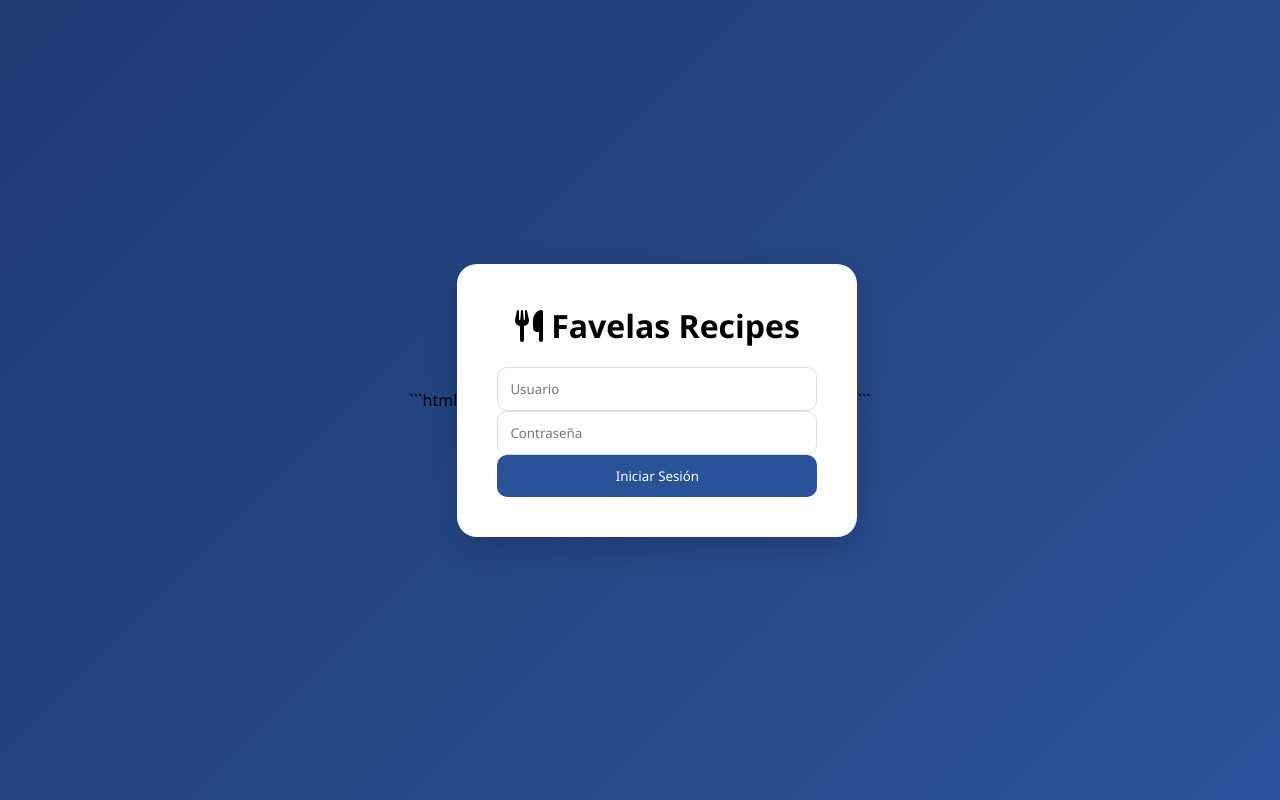
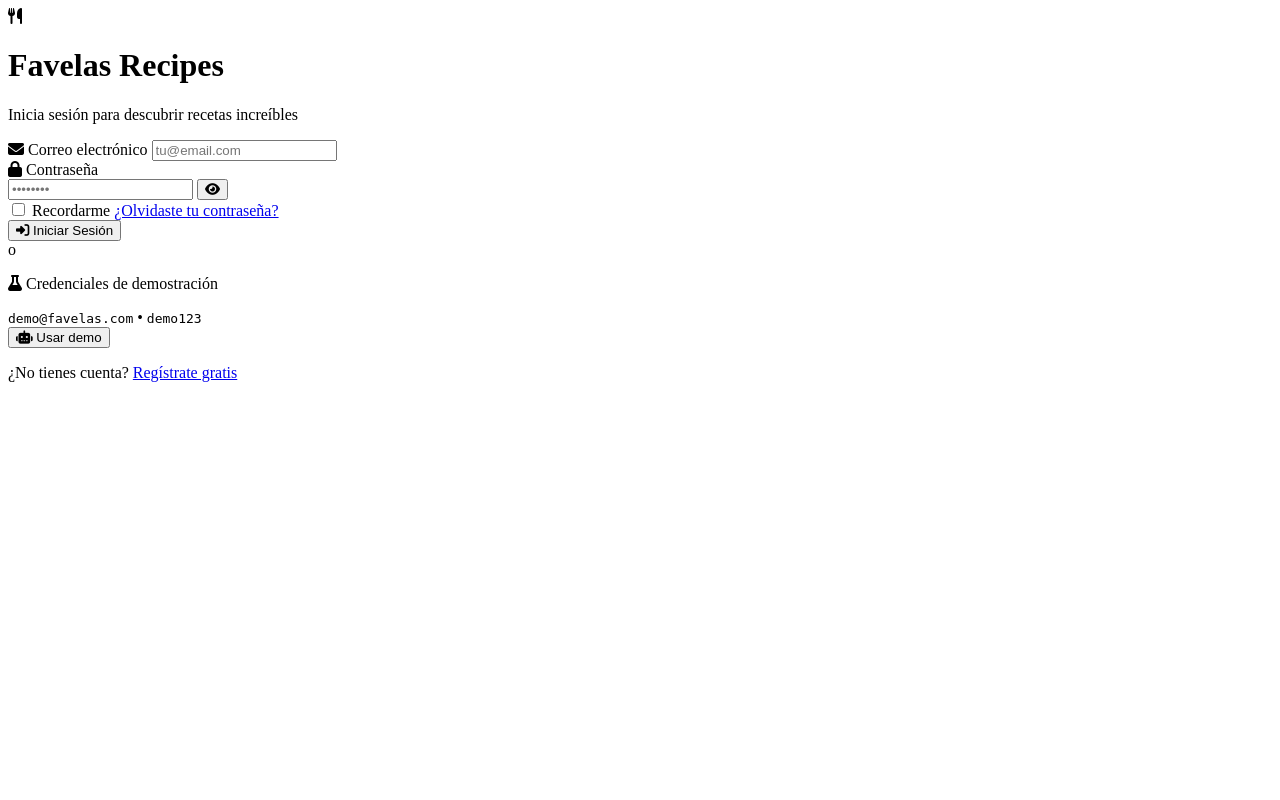
Before and after one commit to Sebasbehe/Favelas-recipes, a FastAPI app: page /login in a window 1280 px wide. Run offline with FastAPI, Linux system fonts and the light colour scheme.

Commit message:
Update login.html

````diff
--- a/app/templates/login.html
+++ b/app/templates/login.html
@@ -1,170 +1,101 @@
-```html
 <!DOCTYPE html>
 <html lang="es">
 <head>
-<meta charset="UTF-8">
-<meta name="viewport" content="width=device-width, initial-scale=1.0">
-
-<title>Login - Favelas Recipes AI</title>
-
-<link rel="stylesheet"
-href="https://cdnjs.cloudflare.com/ajax/libs/font-awesome/6.5.1/css/all.min.css">
-
-<style>
-
-*{
-margin:0;
-padding:0;
-box-sizing:border-box;
-font-family:Segoe UI,Tahoma,Geneva,Verdana,sans-serif;
-}
-
-body{
-height:100vh;
-display:flex;
-justify-content:center;
-align-items:center;
-background:linear-gradient(135deg,#1e3c72,#2a5298);
-}
-
-.card{
-background:white;
-padding:40px;
-width:400px;
-border-radius:20px;
-box-shadow:0 10px 30px rgba(0,0,0,.2);
-animation:fade .7s;
-}
-
-@keyframes fade{
-from{
-opacity:0;
-transform:translateY(20px);
-}
-to{
-opacity:1;
-transform:translateY(0);
-}
-}
-
-h1{
-text-align:center;
-margin-bottom:20px;
-}
-
-.input-group{
-margin-bottom:15px;
-}
-
-input{
-width:100%;
-padding:12px;
-border:1px solid #ddd;
-border-radius:10px;
-}
-
-button{
-width:100%;
-padding:12px;
-background:#2a5298;
-color:white;
-border:none;
-border-radius:10px;
-cursor:pointer;
-}
-
-button:hover{
-background:#1e3c72;
-}
-
-.link{
-text-align:center;
-margin-top:15px;
-}
-
-a{
-text-decoration:none;
-color:#2a5298;
-}
-</style>
-
+    <meta charset="UTF-8">
+    <meta name="viewport" content="width=device-width, initial-scale=1.0">
+    <title>Iniciar Sesión - Favelas Recipes</title>
+    <link rel="stylesheet" href="{{ url_for('static', path='css/login.css') }}">
+    <link rel="stylesheet" href="https://cdnjs.cloudflare.com/ajax/libs/font-awesome/6.4.0/css/all.min.css">
 </head>
 <body>
+    <div class="auth-container">
+        <div class="auth-card">
+            <!-- Logo y título -->
+            <div class="auth-header">
+                <div class="auth-logo">
+                    <i class="fas fa-utensils"></i>
+                </div>
+                <h1>Favelas Recipes</h1>
+                <p>Inicia sesión para descubrir recetas increíbles</p>
+            </div>
 
-<div class="card">
+            <!-- Formulario de login -->
+            <form id="loginForm" class="auth-form">
+                <div class="form-group">
+                    <label for="email">
+                        <i class="fas fa-envelope"></i>
+                        Correo electrónico
+                    </label>
+                    <input type="email" id="email" name="email"
+                           placeholder="tu@email.com" required autocomplete="email">
+                </div>
 
-<h1><i class="fa-solid fa-utensils"></i> Favelas Recipes</h1>
+                <div class="form-group">
+                    <label for="password">
+                        <i class="fas fa-lock"></i>
+                        Contraseña
+                    </label>
+                    <div class="password-wrapper">
+                        <input type="password" id="password" name="password"
+                               placeholder="••••••••" required autocomplete="current-password">
+                        <button type="button" class="toggle-password" aria-label="Mostrar contraseña">
+                            <i class="fas fa-eye"></i>
+                        </button>
+                    </div>
+                </div>
 
-<form id="loginForm">
+                <div class="form-options">
+                    <label class="checkbox-label">
+                        <input type="checkbox" id="remember">
+                        <span class="checkmark"></span>
+                        Recordarme
+                    </label>
+                    <a href="/forgot-password" class="forgot-link">¿Olvidaste tu contraseña?</a>
+                </div>
 
-<input
-type="text"
-id="username"
-placeholder="Usuario"
-required
->
+                <button type="submit" class="btn-login">
+                    <i class="fas fa-sign-in-alt"></i>
+                    Iniciar Sesión
+                </button>
+            </form>
 
-<input
-type="password"
-id="password"
-placeholder="Contraseña"
-required
->
+            <!-- Separador -->
+            <div class="auth-divider">
+                <span>o</span>
+            </div>
 
-<button type="submit">
-Iniciar Sesión
-</button>
+            <!-- Demo credentials -->
+            <div class="demo-credentials">
+                <p class="demo-title">
+                    <i class="fas fa-flask"></i>
+                    Credenciales de demostración
+                </p>
+                <div class="demo-box">
+                    <code>demo@favelas.com</code>
+                    <span class="demo-sep">•</span>
+                    <code>demo123</code>
+                </div>
+                <button type="button" id="fillDemoBtn" class="btn-demo">
+                    <i class="fas fa-robot"></i>
+                    Usar demo
+                </button>
+            </div>
 
-</form>
+            <!-- Link a registro -->
+            <div class="auth-footer">
+                <p>¿No tienes cuenta?
+                    <a href="/register" class="register-link">Regístrate gratis</a>
+                </p>
+            </div>
+        </div>
 
-<script>
-document
-.getElementById("loginForm")
-.addEventListener("submit", async (e)=>{
+        <!-- Mensaje de error/toast -->
+        <div id="toast" class="toast hidden">
+            <span class="toast-icon"></span>
+            <span class="toast-message"></span>
+        </div>
+    </div>
 
-e.preventDefault();
-
-const response = await fetch(
-"/auth/login",
-{
-method:"POST",
-headers:{
-"Content-Type":"application/json"
-},
-body:JSON.stringify({
-username:
-document.getElementById("username").value,
-password:
-document.getElementById("password").value
-})
-}
-);
-
-const data = await response.json();
-
-if(response.ok){
-
-localStorage.setItem(
-"token",
-data.access_token
-);
-
-alert("Login exitoso");
-
-window.location.href =
-"/dashboard";
-
-}else{
-
-alert(data.detail);
-
-}
-
-});
-</script>
-
-</div>
-
+    <script src="{{ url_for('static', path='js/login.js') }}"></script>
 </body>
 </html>
-```
````
